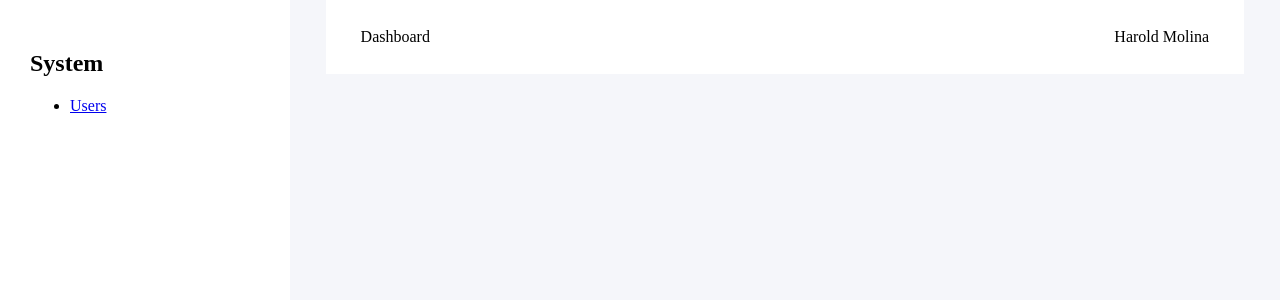
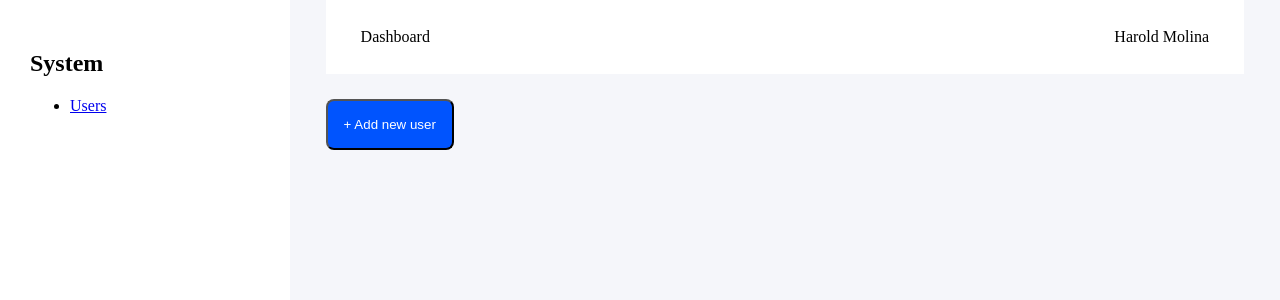
Before and after one commit to haroruhomer/prtec, a Vue app: page / in a window 1280 px wide. Shown: the top 300 px of the page. Built offline with nearby package versions, Linux system fonts and the light colour scheme.

Commit message:
WIP:Progress on users

```diff
--- a/src/App.vue
+++ b/src/App.vue
@@ -15,7 +15,7 @@
           Harold Molina
         </div>
       </div>
-      <div class="">
+      <div class="views">
         <router-view/>
       </div>
     </article>
--- a/src/router/index.js
+++ b/src/router/index.js
@@ -1,14 +1,14 @@
 import Vue from 'vue'
 import VueRouter from 'vue-router'
-import Home from '../views/Home.vue'
+import Users from '../views/Users.vue'
 
 Vue.use(VueRouter)
 
 const routes = [
   {
     path: '/',
-    name: 'Home',
-    component: Home
+    name: 'Users',
+    component: Users
   },
   {
     path: '/about',
--- a/src/views/Home.vue
+++ /dev/null
@@ -1,13 +0,0 @@
-<template>
-  <div class="home">
-
-  </div>
-</template>
-
-<script>
-// @ is an alias to /src
-
-export default {
-  name: 'Home',
-}
-</script>
--- /dev/null
+++ b/src/views/Users.vue
@@ -0,0 +1,42 @@
+<template>
+  <div class="users">
+    <div class="btn-area">
+      <button class="btn btn-primary btn-add--user" type="button" name="button">
+        + Add new user
+      </button>
+    </div>
+    <div class="users-table">
+
+    </div>
+  </div>
+</template>
+
+<script>
+// @ is an alias to /src
+
+export default {
+  name: 'Users',
+  data(){
+    return {
+      users : {}
+    }
+  },
+  mounted(){
+    this.users={}
+  }
+}
+</script>
+<style lang="scss">
+  .btn{
+    border-radius: 8px;
+    padding: 16px;
+    color: #FFFFFF;
+    &.btn-primary{
+      background: #0054FE;
+    }
+  }
+  .btn-area{
+    margin-top: 25px;
+    margin-bot: 12px;
+  }
+</style>
```
